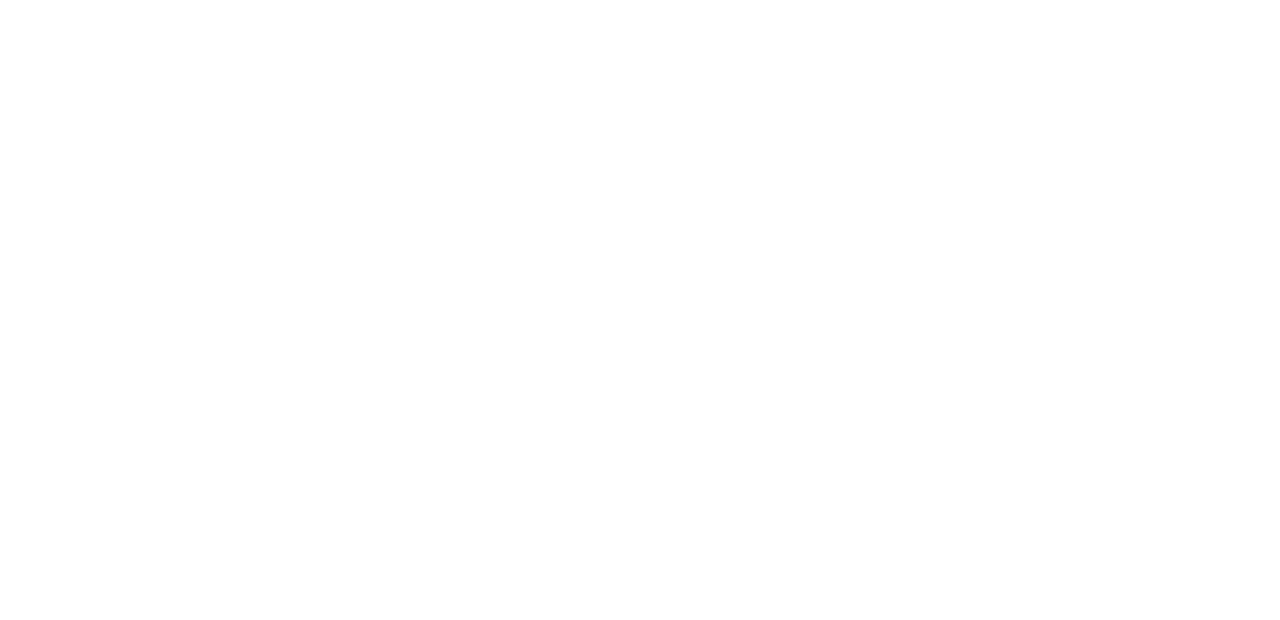
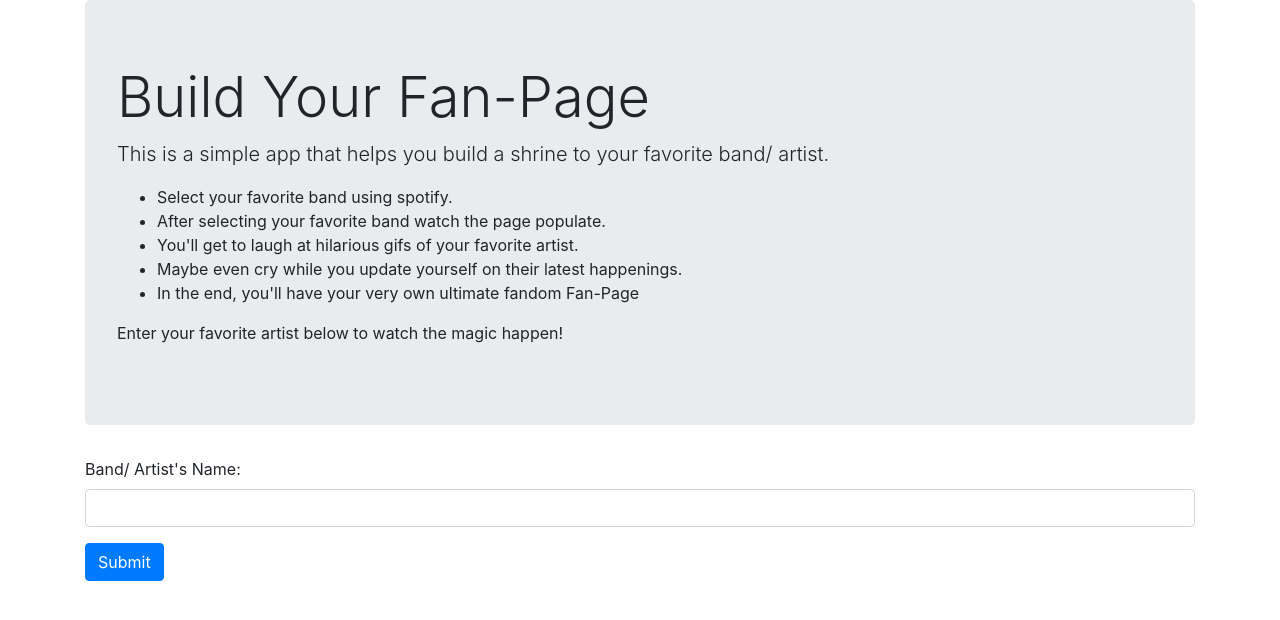
Before and after one commit to mriguez777/project-one, a plain HTML site: page index.html in a window 1280 px wide. Drawn offline with nearby package versions, Linux system fonts and the light colour scheme.

Commit message:
added some style yall

```diff
--- a/index.html
+++ b/index.html
@@ -1,11 +1,61 @@
 <!DOCTYPE html>
 <html lang="en">
+
 <head>
     <meta charset="UTF-8">
     <meta name="viewport" content="width=device-width, initial-scale=1.0">
-    <title>Document</title>
+    <!-- CSS only -->
+    <link rel="stylesheet" href="https://stackpath.bootstrapcdn.com/bootstrap/4.4.1/css/bootstrap.min.css"
+        integrity="sha384-Vkoo8x4CGsO3+Hhxv8T/Q5PaXtkKtu6ug5TOeNV6gBiFeWPGFN9MuhOf23Q9Ifjh" crossorigin="anonymous">
+    <!-- JS, Popper.js, and jQuery -->
+    <script src="https://code.jquery.com/jquery-3.4.1.slim.min.js"
+        integrity="sha384-J6qa4849blE2+poT4WnyKhv5vZF5SrPo0iEjwBvKU7imGFAV0wwj1yYfoRSJoZ+n"
+        crossorigin="anonymous"></script>
+    <script src="https://cdn.jsdelivr.net/npm/popper.js@1.16.0/dist/umd/popper.min.js"
+        integrity="sha384-Q6E9RHvbIyZFJoft+2mJbHaEWldlvI9IOYy5n3zV9zzTtmI3UksdQRVvoxMfooAo"
+        crossorigin="anonymous"></script>
+    <script src="https://stackpath.bootstrapcdn.com/bootstrap/4.4.1/js/bootstrap.min.js"
+        integrity="sha384-wfSDF2E50Y2D1uUdj0O3uMBJnjuUD4Ih7YwaYd1iqfktj0Uod8GCExl3Og8ifwB6"
+        crossorigin="anonymous"></script>
+    <title>Build Your Own FanPage</title>
 </head>
+
 <body>
+    <div class="container">
+        <div class="row">
+            <div class="col-xl-12">
+                <div class="jumbotron">
+                    <h1 class="display-4">Build Your Fan-Page</h1>
+                    <p class="lead">This is a simple app that helps you build a shrine to your favorite band/ artist.
+                        <ul>
+                            <li>Select your favorite band using spotify.</li>
+                            <li>After selecting your favorite band watch the page populate.</li>
+                            <li>You'll get to laugh at hilarious gifs of your favorite artist.</li>
+                            <li>Maybe even cry while you update yourself on their latest happenings.</li>
+                            <li>In the end, you'll have your very own ultimate fandom Fan-Page</li>
+                        </ul>
+
+                        Enter your favorite artist below to watch the magic happen!
+                    </p>
+
+                </div>
+            </div>
+        </div>
+        <div class="row">
+            <div class="col-xl-12">
+                <form>
+                    <div class="form-group">
+                        <label for="exampleInputEmail1">Band/ Artist's Name:</label>
+                        <input type="name" class="form-control" id="artistNameInput">
+
+                    </div>
+                    <button type="submit" class="btn btn-primary">Submit</button>
+                </form>
+
+            </div>
+        </div>
+    </div>
 
 </body>
+
 </html>
```
